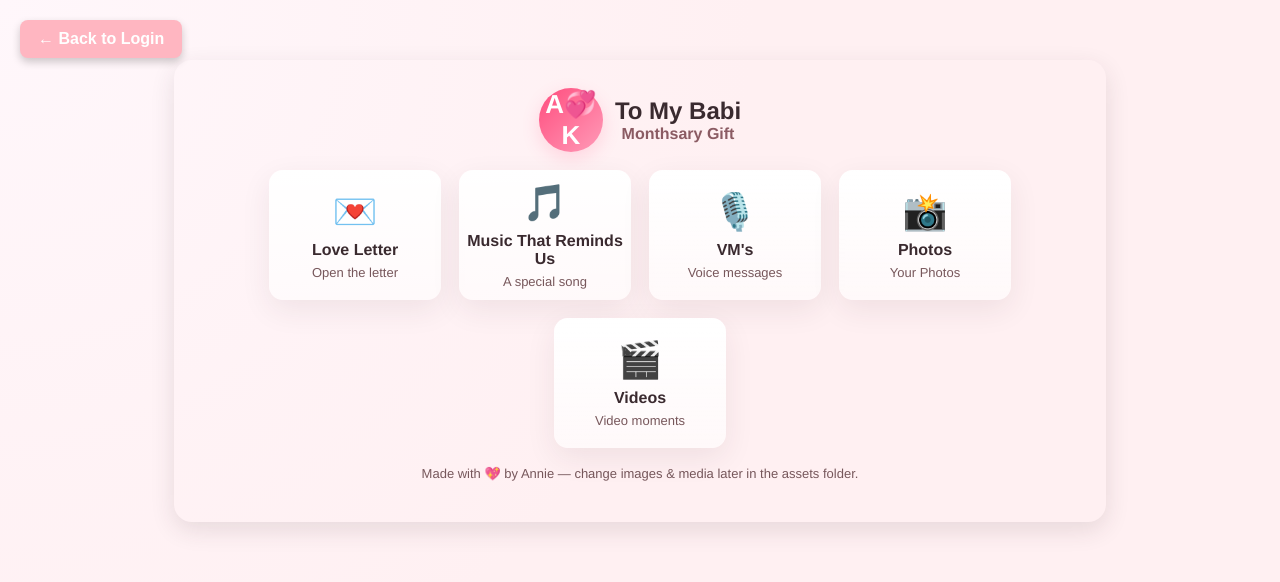
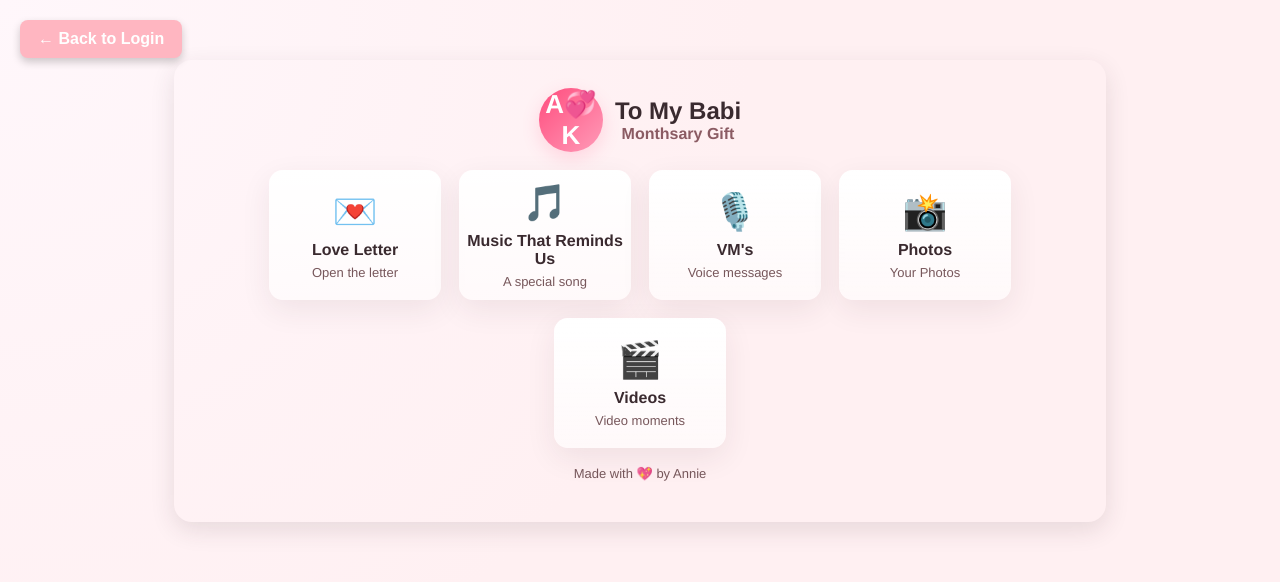
Before and after one commit to Yalla35/Surprise, a plain HTML site: page main.html in a window 1280 px wide. Drawn offline with Linux system fonts and the light colour scheme.

Commit message:
Update main.html

```diff
--- a/main.html
+++ b/main.html
@@ -74,7 +74,7 @@
         </a>
       </div>
 
-      <p class="small" style="margin-top:18px">Made with 💖 by Annie — change images & media later in the assets folder.</p>
+      <p class="small" style="margin-top:18px">Made with 💖 by Annie</p>
     </div>
   </div>
   <button class="back-btn" onclick="goBack()">← Back to Login</button>
```
